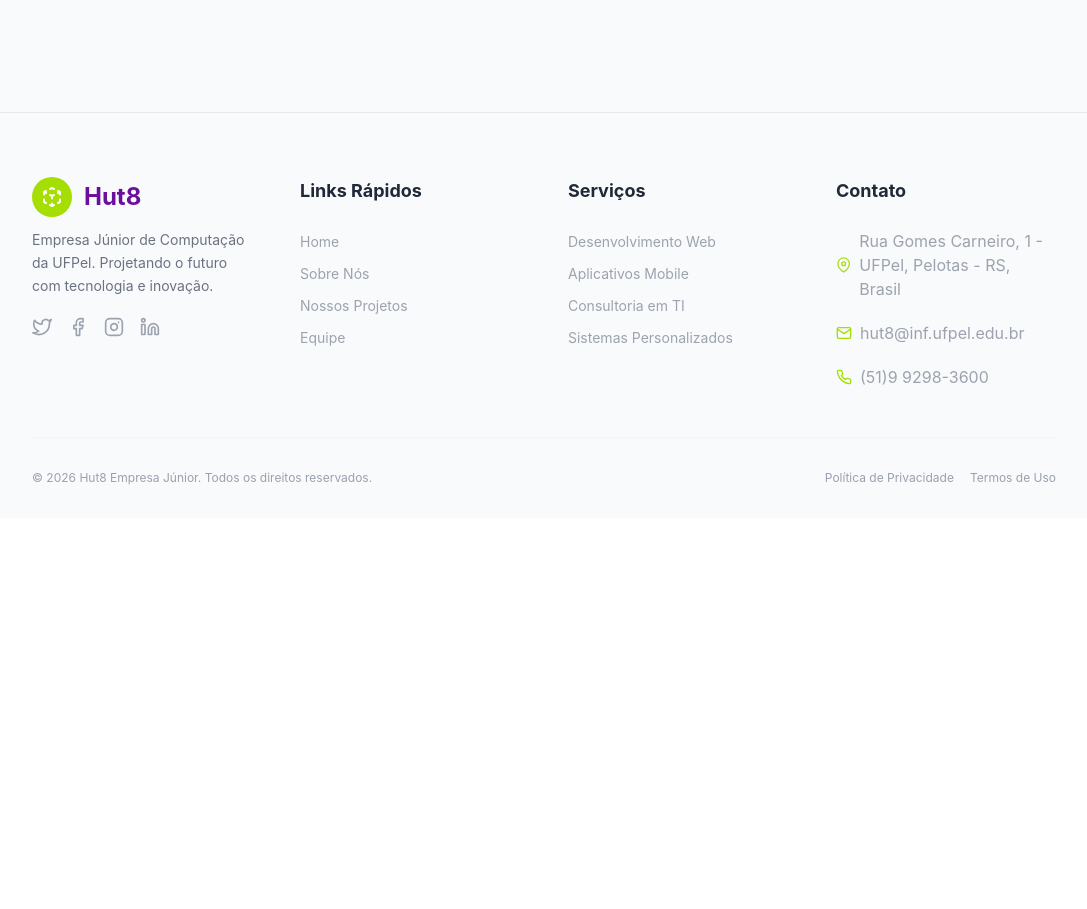
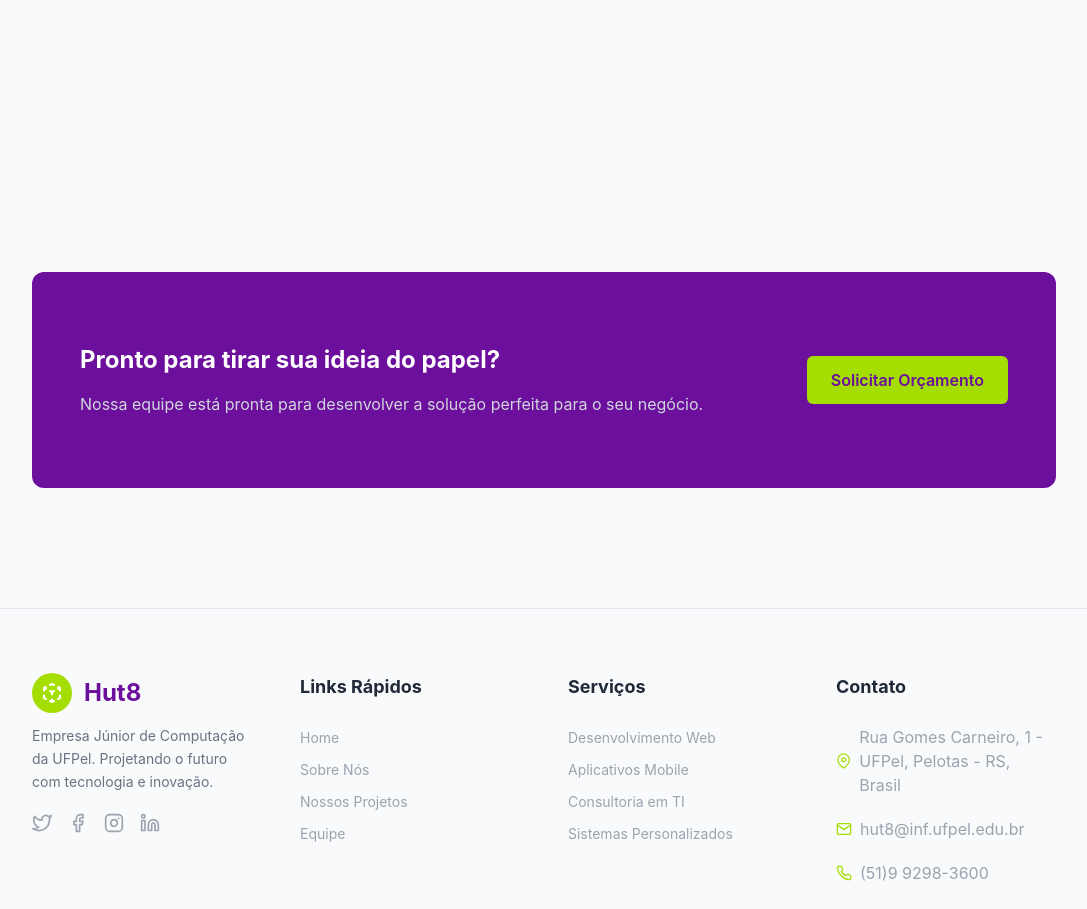
Before and after one commit to Caspessoa/HutDesignB, a React (Vite) app: page / in a window 1280 px wide. Shown: the part 863-1772 px from the top of the page, without its empty margins (96-1183 px from the left). Before the commit the page ends 1381 px from the top, so only its background shows below. Built offline with nearby package versions, Linux system fonts and the light colour scheme.

Commit message:
Feature: adiciona a section orçamento

```diff
--- a/src/App.jsx
+++ b/src/App.jsx
@@ -2,6 +2,7 @@ import React from "react";
 import { Header } from "./components/Header.jsx";
 import { Historia } from "./sections/Landing2/Historia.jsx";
 import { QuemSomos } from "./sections/Landing2/quemSomos.jsx";
+import { Orcamento } from "./sections/Landing2/Orcamento.jsx";
 import Footer from "./components/Footer.jsx";
 
 function App() {
@@ -13,6 +14,7 @@ function App() {
         <Header />
         <Historia />
         <QuemSomos />
+        <Orcamento />
       </div>
 
       {/* Footer sempre no final */}
--- /dev/null
+++ b/src/sections/Landing2/Orcamento.jsx
@@ -0,0 +1,17 @@
+import React from "react";
+
+export function Orcamento(){
+    return (
+        <section className="w-full py-20 pt-40 pb-30 bg-[#F9FAFB]">
+            <div className="max-w-5xl mx-auto px-6 lg:px-8 rounded-xl flex items-center gap-10 bg-[#6B0F9C] h-54">
+                <div className="py-6 px-4">
+                    <h2 className="text-white text-2xl font-bold">Pronto para tirar sua ideia do papel?</h2>
+                    <p className="text-gray-300 text-base mt-4">Nossa equipe está pronta para desenvolver a solução perfeita para o seu negócio.</p>
+                </div>
+                <div className="flex-1 flex justify-end py-6 px-4">
+                    <a href="#contato" className="inline-block px-6 py-3 bg-[#A4DE02] text-[#6B0F9C] font-semibold rounded-md hover:bg-gray-200 transition-colors duration-300 whitespace-nowrap">Solicitar Orçamento</a>
+                </div>
+            </div>
+        </section>
+    )
+}
--- a/src/sections/Landing2/quemSomos.jsx
+++ b/src/sections/Landing2/quemSomos.jsx
@@ -53,5 +53,5 @@ export function QuemSomos() {
                 </div>
             </div>
         </section>
-);
+ );
 }
```
